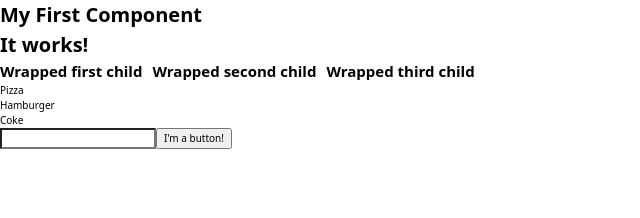
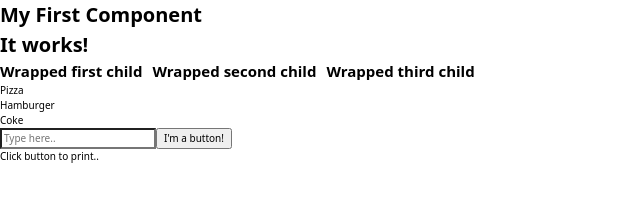
Before and after one commit to omrosand/Oppgaver_WEBAPP_2022, a Next.js app in the folder react-intro/: page / in a window 1280 px wide. Shown: the top 218 px of the page, without its empty margins (0-640 px from the left). Built offline with nearby package versions, Linux system fonts and the light colour scheme.

Commit message:
added print of input

```diff
--- a/react-intro/components/Alert.tsx
+++ b/react-intro/components/Alert.tsx
@@ -4,11 +4,18 @@ export default function Alert({
   inputValue,
 }: any) {
   return (
-    <form>
-      <input type="text" value={inputValue} onChange={handleChangeProp} />
-      <button type="submit" onClick={handleClickProp}>
-        I&apos;m a button!
-      </button>
-    </form>
+    <>
+      <form>
+        <input
+          type="text"
+          placeholder="Type here.."
+          value={inputValue}
+          onChange={handleChangeProp}
+        />
+        <button type="submit" onClick={handleClickProp}>
+          I&apos;m a button!
+        </button>
+      </form>
+    </>
   );
 }
--- a/react-intro/pages/index.tsx
+++ b/react-intro/pages/index.tsx
@@ -9,11 +9,14 @@ import { useState } from "react";
 const food = ["Pizza", "Hamburger", "Coke"];
 
 const MyFrontPage: NextPage = () => {
-  const [inputValue, setInputValue] = useState("Type here..");
+  const [inputValue, setInputValue] = useState("");
+  const [printed, setPrinted] = useState("Click button to print..");
+
   const handleClick = (e: any) => {
     e.preventDefault();
     const randomNumber = Math.floor(Math.random() * 10);
     console.log(`Clicked! - ${randomNumber} - ${inputValue}`);
+    setPrinted(inputValue);
   };
 
   const handleChange = (e: React.ChangeEvent<HTMLInputElement>) => {
@@ -37,6 +40,7 @@ const MyFrontPage: NextPage = () => {
       <Food foodList={food} />
       {/* Oppgave 8 + 9 + 10 + 11 */}
       <Alert handleClickProp={handleClick} handleChangeProp={handleChange} />
+      <p>{printed}</p>
     </>
   );
 };
```
